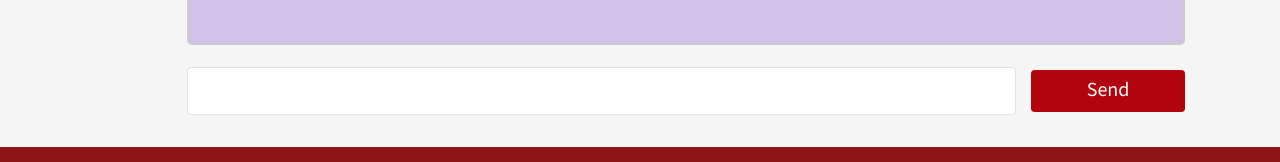
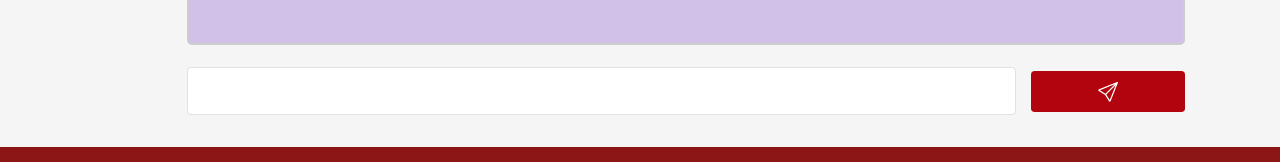
Before and after one commit to susom/group-chat-therapy, a React (Vite) app in the folder group-chat-therapy-ui/: page /#/chat in a window 1280 px wide. Shown: the part 654-816 px from the top of the page. Built offline with nearby package versions, Linux system fonts and the light colour scheme; a web font is replaced by a local one.

Commit message:
adjusting some CSS styling  WIP

```diff
--- a/group-chat-therapy-ui/src/views/chatroom/chatroom.css
+++ b/group-chat-therapy-ui/src/views/chatroom/chatroom.css
@@ -37,7 +37,7 @@
 
 .chat_window .chat_window_inner {
     margin:0;
-    padding:20px 0 20px;
+    padding:20px 0 10px;
     overflow:hidden;
 }
 
@@ -376,6 +376,10 @@
     color:#fff;
 }
 
+.send_message {
+    padding:1rem;
+}
+
 .badge {
     background-color: red;
     color: white;
--- a/group-chat-therapy-ui/src/views/chatroom/chatroom.jsx
+++ b/group-chat-therapy-ui/src/views/chatroom/chatroom.jsx
@@ -2,7 +2,7 @@ import React, {useState, useContext, useEffect} from "react";
 import {Link} from "react-router-dom";
 
 import { Container, Row, Col, Tab, Nav, Form, Button, Card } from 'react-bootstrap';
-import { PeopleFill, People, Person } from 'react-bootstrap-icons';
+import { PeopleFill, Send, People, Person } from 'react-bootstrap-icons';
 import {SessionContext} from "../../contexts/Session.jsx";
 import {getAllSessions, deleteSession, deleteAllData} from "../../components/database/dexie.js";
 
@@ -175,7 +175,7 @@ export default function ChatRoom() {
                                     className={`order-last order-md-first`}
                                 >
                                     <Col md={1} xs={12}>
-                                        <Nav variant="pills" className="flex-column mt-2 mb-5 chat_tab">
+                                        <Nav variant="pills" className="flex-md-column flex-xs-row mt-2 chat_tab">
                                             <Nav.Item>
                                                 <Nav.Link eventKey="groupChat">
                                                     <People  size={20} title={`Group Chat`}/>
@@ -199,6 +199,7 @@ export default function ChatRoom() {
                                             })}
                                         </Nav>
                                     </Col>
+
                                     <Col md={11} xs={12}>
                                         <Tab.Content>
                                             <Tab.Pane eventKey="groupChat">
@@ -227,7 +228,7 @@ export default function ChatRoom() {
                                                     />
                                                 </Col>
                                                 <Col xs="2">
-                                                    <Button variant="primary" type="submit" className="w-100">Send</Button>
+                                                    <Button variant="primary" type="submit" className="w-100 send_message"><Send size={20}  title={`Send Message`}/></Button>
                                                 </Col>
                                             </Row>
                                         </Form>
--- a/group-chat-therapy-ui/src/views/login/login.css
+++ b/group-chat-therapy-ui/src/views/login/login.css
@@ -47,3 +47,8 @@ html h2 {
     opacity: 0;
     transition: all 250ms linear ;
 }
+
+.login_input .form-control{
+    font-size:100%;
+    max-width: initial;
+}
--- a/group-chat-therapy-ui/src/views/login/login.jsx
+++ b/group-chat-therapy-ui/src/views/login/login.jsx
@@ -153,7 +153,7 @@ export default function Login() {
 
                             {! showCode &&
                                 <>
-                                <InputGroup hasValidation className={`mb-3 ${showCode ? 'code-greyed' : 'code-showed'}`}>
+                                <InputGroup hasValidation className={`login_input mb-3 ${showCode ? 'code-greyed' : 'code-showed'}`}>
                                     <InputGroup.Text id="lastname">@</InputGroup.Text>
                                     <Form.Control
                                         onChange={e => setLastName(e?.target?.value)}
@@ -177,6 +177,7 @@ export default function Login() {
                                         disabled={showCode}
                                         placeholder="+1"
                                         onChange={phone => setPhone(phone)}
+                                        className={`login_input`}
                                     />
                                 </InputGroup>
                             </>
```
Also changed, not shown: 2 other files (tests, documents, lock files or other folders).
